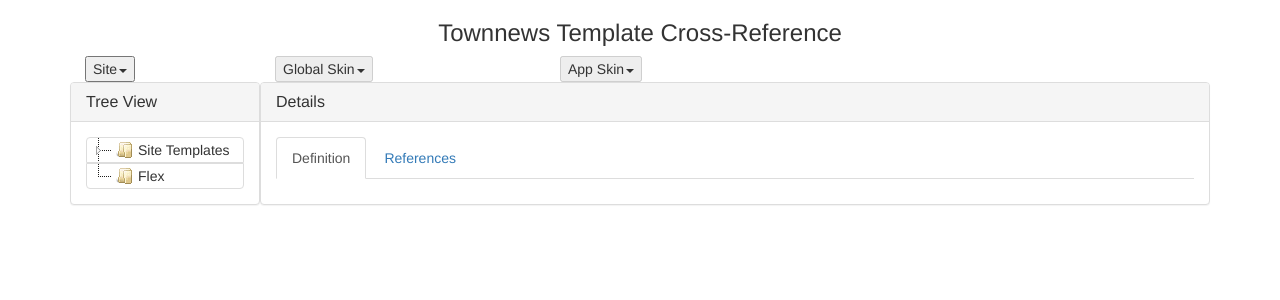
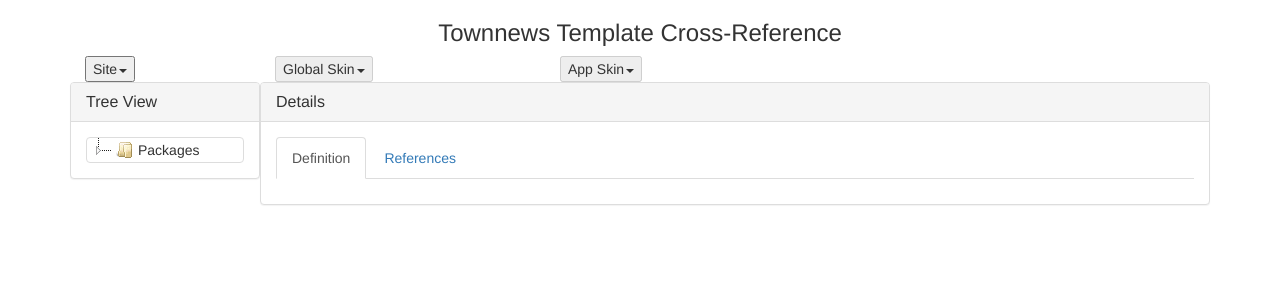
Before and after one commit to alflanagan/utl_lookup, a Django app: template utl_files/templates/utl_files/index.html in a window 1280 px wide. Shown: the top 300 px of the page. Run offline with Django 3.2, Linux system fonts and the light colour scheme; the template is opened without the code that fills it: most values are stand-ins (such as "Sample title", 1, 10 or a date in 2020); some libraries are stand-ins or nearby versions.

Commit message:
Use local copies of jstree; fix ids in aria attrs; set up tree view

```diff
--- a/utl_files/templates/utl_files/index.html
+++ b/utl_files/templates/utl_files/index.html
@@ -3,15 +3,19 @@
 {% load bootstrap3 %}
 
 {% block page_css %}
-<link rel="stylesheet" href="//cdnjs.cloudflare.com/ajax/libs/jstree/3.0.9/themes/default/style.min.css" />
+{% comment %}Note that jstree dark theme fails completely (?!?!) {% endcomment %}
+<link rel="stylesheet" href="{% static 'styles/jstree/style.min.css' %}" />
 {% endblock %}
 
 {% block page_body %}
 <div class="row center-block">
   <div id="search-bar">
-{% comment %} after a LOT of work, I've concluded it is easier to describe the form manually here than
- it is to create custom forms, fields, widgets, templates, etc. for bootstrap 3 (which even
- crispy forms does not seem to handle as well as it should). {% endcomment %}
+    {% comment %}
+        after a LOT of work, I've concluded it is easier to describe
+        the form manually here than it is to create custom forms,
+        fields, widgets, templates, etc. for bootstrap 3 (which even
+        crispy forms does not seem to handle as well as it should).
+    {% endcomment %}
  {% autoescape on %}
   <form class="form-inline" id="package-context-form" role="search">
 
@@ -20,7 +24,7 @@
               aria-expanded="false">
         Site<span class="caret"></span>
       </button>
-      <ul id="id_site" class="dropdown-menu" aria_labelledby="site_label">
+      <ul id="id_site" class="dropdown-menu" aria_labelledby="id_site_label">
       {% for site in active_sites %}
         <li value="{{ site }}">{{ site }}</li>
       {% endfor %}
@@ -34,7 +38,7 @@
         aria-expanded="false" disabled="true">
         Global Skin<span class="caret"></span>
       </button>
-      <ul id="id_global_skin" class="dropdown-menu" aria-labelledby="global_skin_label">
+      <ul id="id_global_skin" class="dropdown-menu" aria-labelledby="id_global_skin_label">
       </ul>
     </div>
 
@@ -42,7 +46,7 @@
       <button id="id_app_skin_label" type="button" data-toggle="dropdown" aria-haspopup="true"
       aria-expanded="false" disabled="true">App Skin<span class="caret"></span>
       </button>
-      <ul id="id_app_skin" class="dropdown-menu" aria-labelledby="app_skin_label">
+      <ul id="id_app_skin" class="dropdown-menu" aria-labelledby="id_app_skin_label">
       </ul>
     </div>
 
@@ -55,12 +59,14 @@
   </div>
   <div id="tree-view" class="panel-body">
     <ul class="list-group">
-    <li class="list-group-item">Site Templates
-      <ul class="list-group">
-        <li class="list-group-item">Global Skin</li>
-        <li class="list-group-item">Skins</li>
-      </ul></li>
-      <li class="list-group-item">Flex</li>
+    <li class="list-group-item">Packages
+      <ul class="list-group" id="packages_list">
+        <li class="list-group-item" id="pkgs_global_list">Global</li>
+        <li class="list-group-item" id="pkgs_skin_list">Skin</li>
+        <li class="list-group-item" id="pkgs_blocks_list">Blocks</li>
+        <li class="list-group-item" id="pkgs_components_list">Components</li>
+      </ul>
+    </li>
   </ul>
     </div>
   </div>
@@ -82,6 +88,6 @@
 {% endblock %}
 
 {% block javascript_libraries %}
-<script src="//cdnjs.cloudflare.com/ajax/libs/jstree/3.0.9/jstree.min.js"></script>
+<script src="{% static 'js/jstree.js' %}"></script>
 <script src="{% static 'js/utl_files.js' %}"></script>
 {% endblock %}
```
